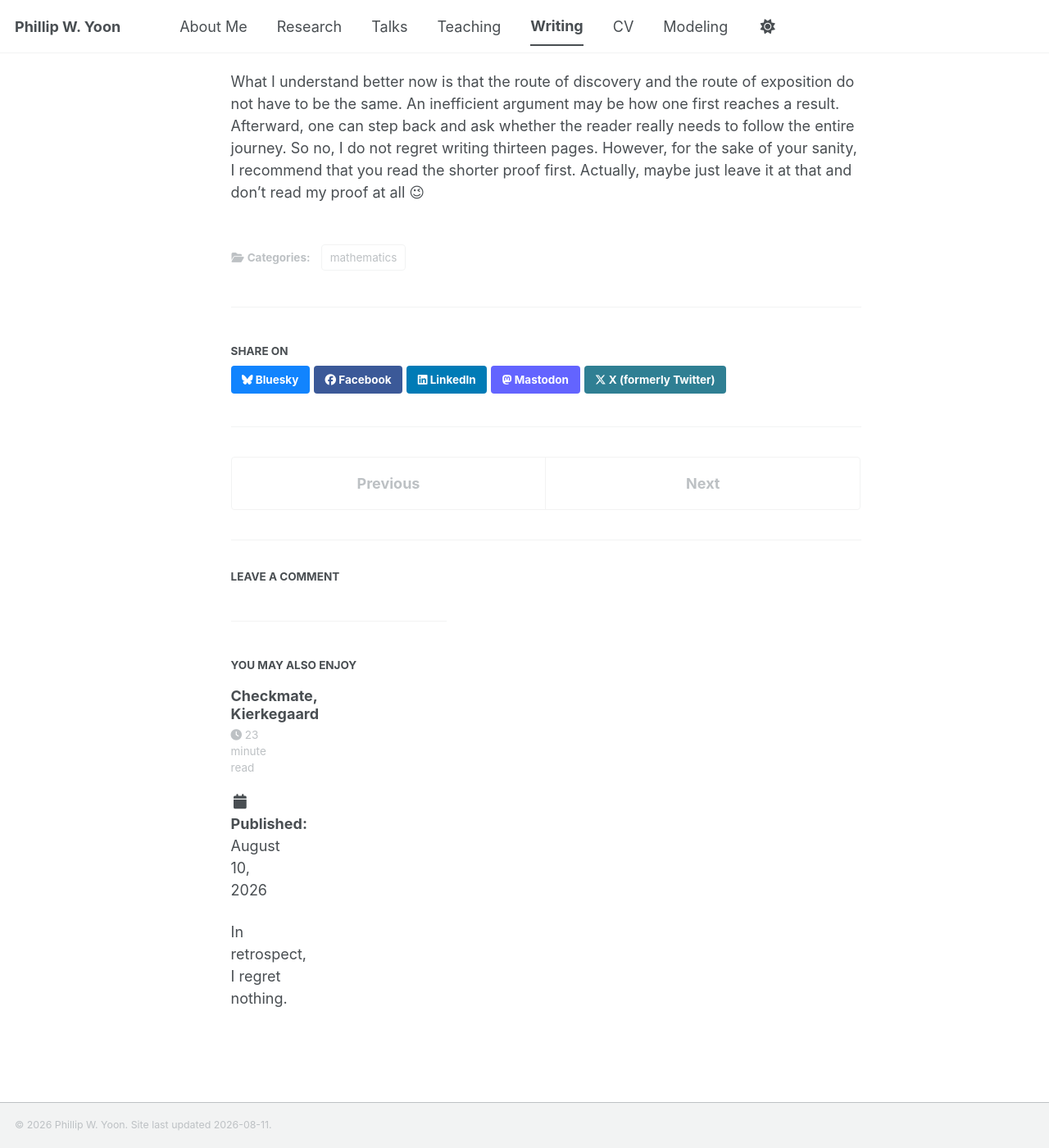
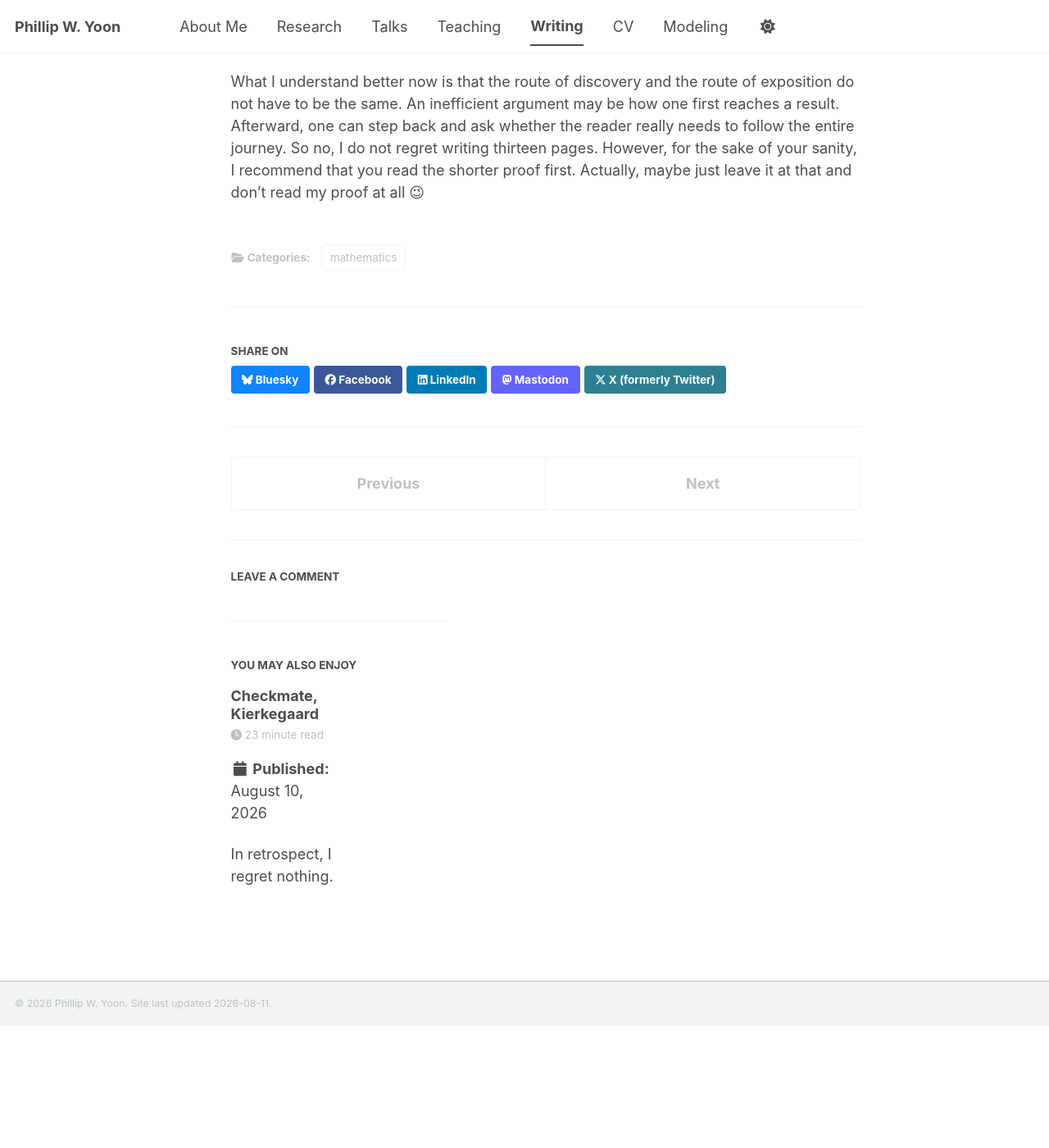
Before and after one commit to pwyoon/pwyoon.github.io, a Jekyll site: the page built from _posts/2026-08-03-math-01.md, in a window 1280 px wide and 1400 px high, scrolled down 2537 px. Shown: the whole window at 82% size. Built offline with Jekyll 4.4.1, drawn with Linux system fonts in a browser that asks for light colours; comment, search, counter and statistics services are not loaded; a style sheet for code colours, icons or effects is not loaded; after the commit the page ends 3788 px from its top, so only the background shows below that.

Commit message:
Update main.scss

```diff
--- a/assets/css/main.scss
+++ b/assets/css/main.scss
@@ -250,3 +250,15 @@
     min-height: 520px;
   }
 }
+/* =========================================================
+   RELATED POSTS
+   ========================================================= */
+
+/* Give a lone "You May Also Enjoy" recommendation more room */
+@media screen and (min-width: 48em) {
+  .page__related .grid__item:only-child {
+    width: 50% !important;
+    margin-left: 0 !important;
+    margin-right: 0 !important;
+  }
+}
```
